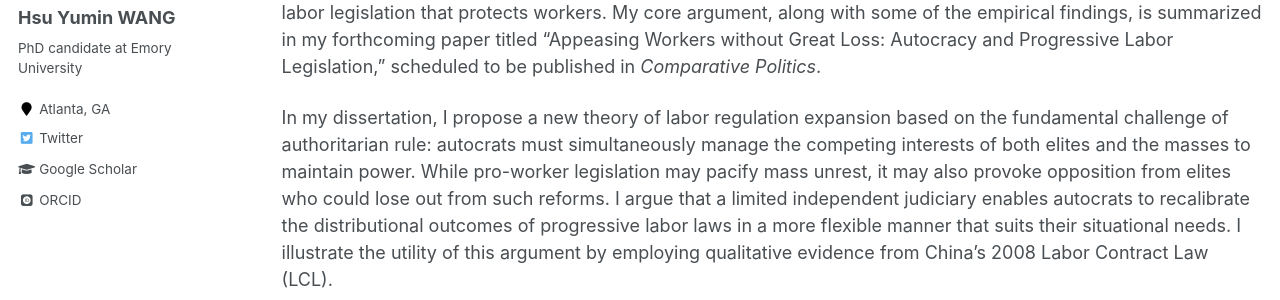
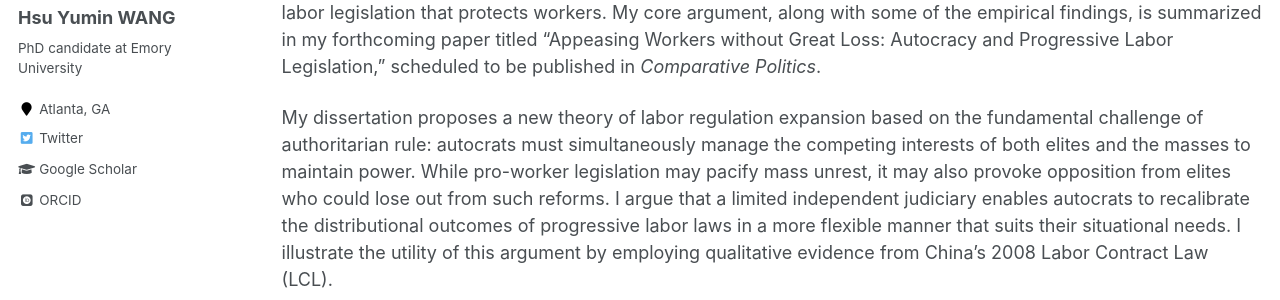
Before and after one commit to hsuyumin/hsuyumin.github.io, a Jekyll site: the page built from _pages/dissertation.md, in a window 1280 px wide and 1172 px high. Shown: the part 291-591 px from the top of the window. Built offline with Jekyll 4.4.1, drawn with Linux system fonts in a browser that asks for light colours; some web fonts are replaced.

Commit message:
Update dissertation.md

```diff
--- a/_pages/dissertation.md
+++ b/_pages/dissertation.md
@@ -12,7 +12,7 @@ redirect_from:
 
 I am currently working on my dissertation, which aims to shed light on the conditions under which autocrats enact labor legislation that protects workers. My core argument, along with some of the empirical findings, is summarized in my forthcoming paper titled "Appeasing Workers without Great Loss: Autocracy and Progressive Labor Legislation," scheduled to be published in _Comparative Politics_.
 
-In my dissertation, I propose a new theory of labor regulation expansion based on the fundamental challenge of authoritarian rule: autocrats must simultaneously manage the competing interests of both elites and the masses to maintain power. While pro-worker legislation may pacify mass unrest, it may also provoke opposition from elites who could lose out from such reforms. I argue that a limited independent judiciary enables autocrats to recalibrate the distributional outcomes of progressive labor laws in a more flexible manner that suits their situational needs. I illustrate the utility of this argument by employing qualitative evidence from China’s 2008 Labor Contract Law (LCL).
+My dissertation proposes a new theory of labor regulation expansion based on the fundamental challenge of authoritarian rule: autocrats must simultaneously manage the competing interests of both elites and the masses to maintain power. While pro-worker legislation may pacify mass unrest, it may also provoke opposition from elites who could lose out from such reforms. I argue that a limited independent judiciary enables autocrats to recalibrate the distributional outcomes of progressive labor laws in a more flexible manner that suits their situational needs. I illustrate the utility of this argument by employing qualitative evidence from China’s 2008 Labor Contract Law (LCL).
 
 My dissertation's subsequent chapters employ a variety of quantitative data and causal methodology to support the key aspects of the argument. I analyze comprehensive court rulings data on labor disputes and link them to subnational variations in judicial independence caused by judicial centralization reforms in China. Using a difference-in-differences analysis, I provide causal evidence for the argument that increased court independence hampers autocrats' ability to protect elites' interests from worker-friendly legislation.
 
```
